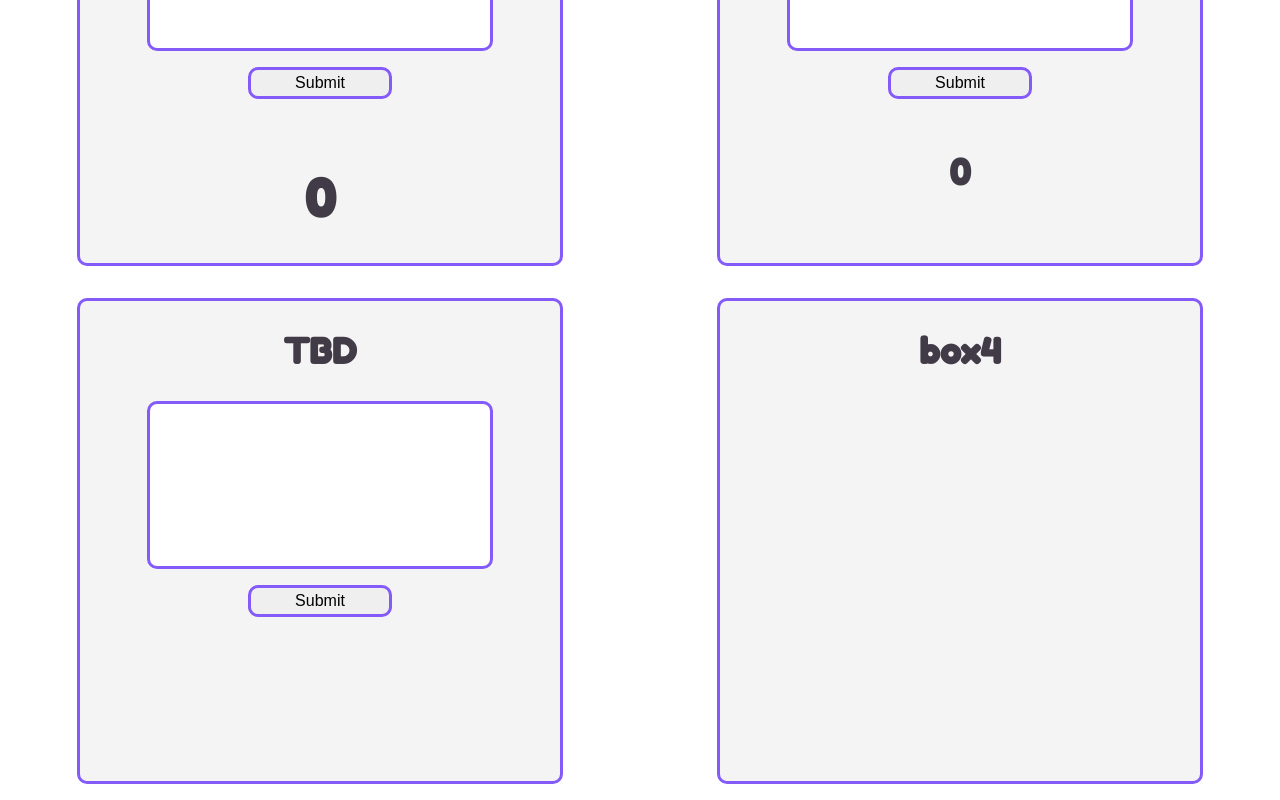
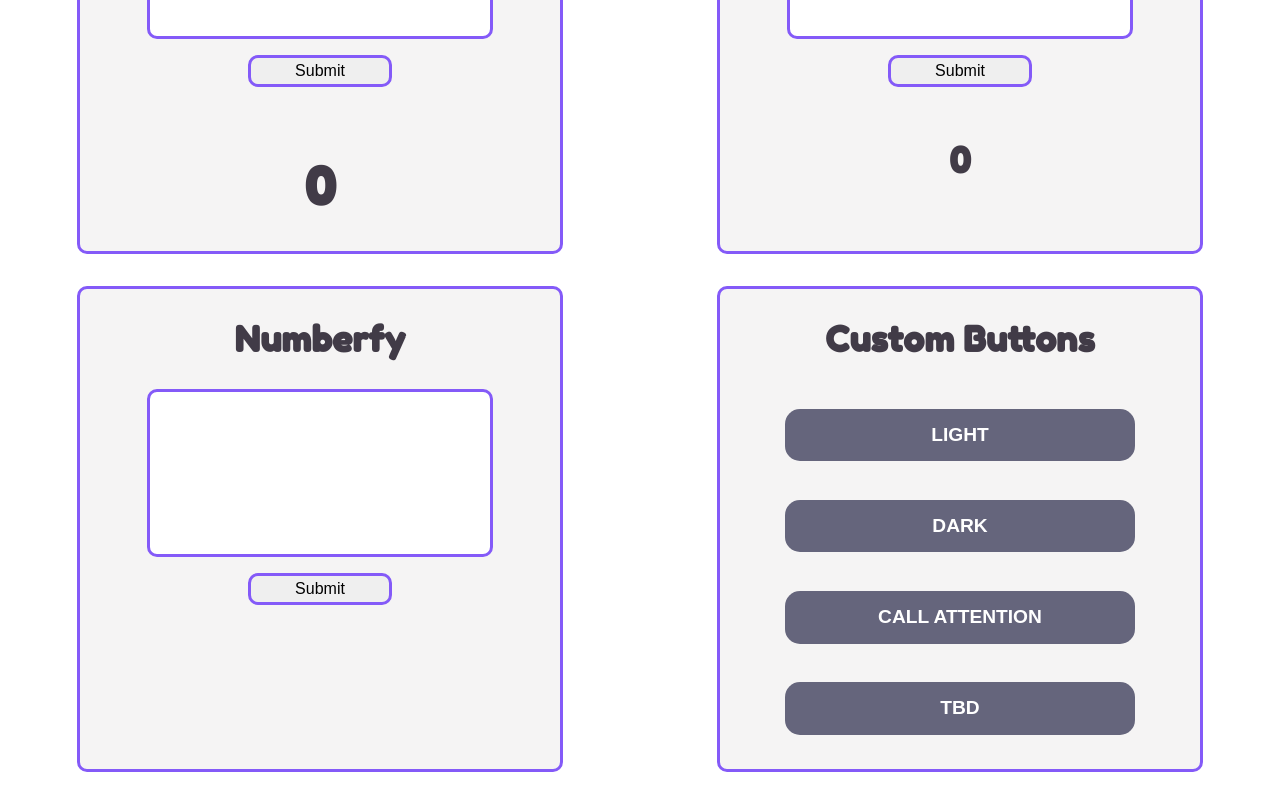
Before and after one commit to KevinRay13/Playground, a React (Create React App) app: page / in a window 1280 px wide. Shown: the part 408-1208 px from the top of the page. Built offline with nearby package versions, Linux system fonts and the light colour scheme.

Commit message:
custom buttons beginning

```diff
--- a/src/App.css
+++ b/src/App.css
@@ -9,7 +9,7 @@
 }
 
 .App-header {
-  background-color: #282c34;
+  background-image: linear-gradient(#282c34, #282c3400);
   font-family: 'Fredoka One', cursive;
   height: 15vh;
   display: flex;
@@ -19,11 +19,15 @@
   font-size: calc(10px + 2vmin);
   color: white;
   margin-bottom: 2em;
+  position: fixed;
+  top: 0;
+  width: 100%;
 }
 .contentBox {
   display: flex;
   justify-content: space-around;
   flex-wrap: wrap;
+  margin-top: 10em;
 }
 .box {
   width: 30em;
@@ -61,6 +65,11 @@
   font-family: 'Fredoka One', cursive;
   color: #413b47;
 }
+.VCCountSmall {
+  font-size: 2.2em;
+  font-family: 'Fredoka One', cursive;
+  color: #413b47;
+}
 .MillenialString {
   font-size: 2.2em;
   font-family: 'Fredoka One', cursive;
@@ -75,3 +84,78 @@ h2 {
   outline-color: transparent;
   outline-style: none;
 }
+.lightButton {
+}
+button {
+  padding: 0.8em 0em;
+  width: 350px;
+  background: #65657c;
+  border-radius: 15px;
+  border: 0;
+  color: #fff;
+  font-size: 1.2em;
+  font-family: Arial, Helvetica, sans-serif;
+  font-weight: bold;
+  cursor: pointer;
+  margin: 0 auto;
+  margin-bottom: 1em;
+  margin-top: 1em;
+
+  text-transform: uppercase;
+}
+.buttonContainer {
+  display: flex;
+  flex-direction: column;
+
+  margin: 0 auto;
+}
+.lightButton:hover {
+  animation: bounce 1s;
+  -webkit-animation: bounce 1s;
+}
+
+@keyframes bounce {
+  0% {
+    border-radius: 15px;
+  }
+  20% {
+    border-radius: 30px;
+  }
+  60% {
+    border-radius: 0px;
+    transform: scale(1.1);
+    -ms-transform: scale(1.1); /* IE 9 */
+    -webkit-transform: scale(1.1); /* Safari and Chrome */
+  }
+  90% {
+    transform: scale(0.98);
+    -ms-transform: scale(0.98); /* IE 9 */
+    -webkit-transform: scale(0.98); /* Safari and Chrome */
+  }
+  100% {
+    border-radius: 15px;
+  }
+}
+
+@-webkit-keyframes bounce {
+  0% {
+    border-radius: 15px;
+  }
+  20% {
+    border-radius: 30px;
+  }
+  60% {
+    border-radius: 0px;
+    transform: scale(1.1);
+    -ms-transform: scale(1.1); /* IE 9 */
+    -webkit-transform: scale(1.1); /* Safari and Chrome */
+  }
+  90% {
+    transform: scale(0.98);
+    -ms-transform: scale(0.98); /* IE 9 */
+    -webkit-transform: scale(0.98); /* Safari and Chrome */
+  }
+  100% {
+    border-radius: 15px;
+  }
+}
--- a/src/App.js
+++ b/src/App.js
@@ -2,6 +2,7 @@ import React from 'react';
 import ToyProblem1 from './components/ToyProblem1';
 import ToyProblem2 from './components/ToyProblem2';
 import ToyProblem3 from './components/ToyProblem3';
+import ToyProblem4 from './components/ToyProblem4';
 
 import './App.css';
 
@@ -23,12 +24,13 @@ function App() {
         </div>
         <div className='box'>
           {' '}
-          <h2>TBD</h2>
+          <h2>Numberfy</h2>
           <ToyProblem3 />
         </div>
         <div className='box'>
           {' '}
-          <h2>box4</h2>
+          <h2>Custom Buttons</h2>
+          <ToyProblem4 />
         </div>
       </div>
     </div>
--- a/src/components/ToyProblem3.js
+++ b/src/components/ToyProblem3.js
@@ -45,7 +45,7 @@ class ToyProblem1 extends Component {
           />
           <input type='submit' className='VCSubmit' />
         </form>
-        <h3 className='VCCount'>{this.state.string}</h3>
+        <h4 className='VCCountSmall'>{this.state.string}</h4>
       </div>
     );
   }
--- a/src/components/ToyProblem4.js
+++ b/src/components/ToyProblem4.js
@@ -0,0 +1,21 @@
+import React, { Component } from 'react';
+import '../App.css';
+
+class ToyProblem4 extends Component {
+  constructor() {
+    super();
+    this.state = {};
+  }
+
+  render() {
+    return (
+      <div className='buttonContainer'>
+        <button className='lightBtn'>Light</button>
+        <button className='darkBtn'>Dark</button>
+        <button className='callBtn'>Call Attention</button>
+        <button>TBD</button>
+      </div>
+    );
+  }
+}
+export default ToyProblem4;
```
